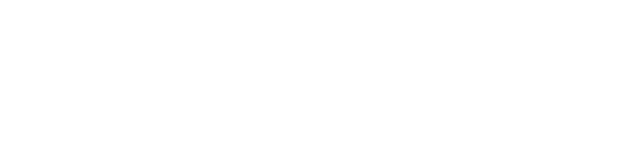
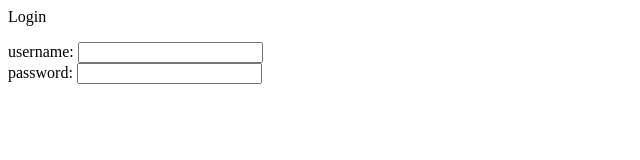
Before and after one commit to dayo4blues/MyGitProject, a plain HTML site: page login.html in a window 1280 px wide. Shown: the whole page, without its empty margins (0-640 px from the left). Drawn offline with Linux system fonts and the light colour scheme.

Commit message:
login modified

```diff
--- a/login.html
+++ b/login.html
@@ -0,0 +1,14 @@
+<html>
+    <head>
+        <title>login</title>
+    </head>
+    <body>
+        <p>Login</p>
+        <div>
+            username: <input type="text" id="txtusername">
+        </div>
+        <div>
+            password: <input type="text" id="txtpassword">
+        </div>
+    </body>
+</html>
```
Also changed, not shown: index.html (+1 -1 lines).
